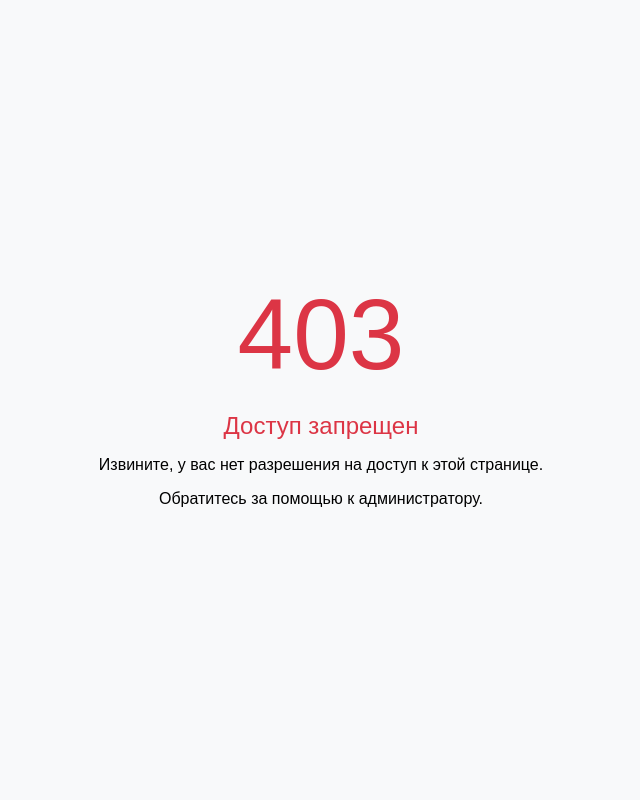
After one commit to Yuranium/Apartment-rental, a Python web app: template src/main/resources/templates/403.html in a window 1280 px wide. The commit adds this page. Shown: the whole page, without its empty margins (319-959 px from the left). Run offline with Jinja, Linux system fonts and the light colour scheme; the template is opened without the code that fills it, so the values that code supplies are empty.

```diff
--- /dev/null
+++ b/src/main/resources/templates/403.html
@@ -0,0 +1,44 @@
+<!DOCTYPE html>
+<html lang="en">
+<head>
+    <meta charset="UTF-8">
+    <meta name="viewport" content="width=device-width, initial-scale=1.0">
+    <title>Ошибка 403 - доступ запрещен</title>
+    <style>
+        body {
+            font-family: Arial, sans-serif;
+            margin: 0;
+            padding: 0;
+            background-color: #f8f9fa;
+        }
+        .container {
+            display: flex;
+            justify-content: center;
+            align-items: center;
+            height: 100vh;
+        }
+        .error-container {
+            text-align: center;
+        }
+        .error-code {
+            font-size: 100px;
+            color: #dc3545;
+            margin-bottom: 20px;
+        }
+        .error-message {
+            font-size: 24px;
+            color: #dc3545;
+        }
+    </style>
+</head>
+<body>
+<div class="container">
+    <div class="error-container">
+        <div class="error-code">403</div>
+        <div class="error-message">Доступ запрещен</div>
+        <p>Извините, у вас нет разрешения на доступ к этой странице.</p>
+        <p>Обратитесь за помощью к администратору.</p>
+    </div>
+</div>
+</body>
+</html>
--- a/src/main/resources/templates/adminPanel.html
+++ b/src/main/resources/templates/adminPanel.html
@@ -47,10 +47,10 @@
         <td th:text="${#dates.format(user.birthday, 'dd.MM.yyyy')}">День рождения</td>
         <td th:text="${user.getActive() ? 'Да' : 'Нет'}">Активность</td>
         <td>
-            <form th:action="@{/ban/{id}(id=${user.id})}" th:method="POST">
+            <form th:action="@{/admin/ban/{id}(id=${user.id})}" th:method="POST">
                 <input type="submit" value="Забанить" class="btn btn-danger">
             </form>
-            <form th:action="@{/unban/{id}(id=${user.id})}" th:method="POST">
+            <form th:action="@{/admin/unban/{id}(id=${user.id})}" th:method="POST">
                 <input type="submit" value="Разбанить" class="btn btn-danger">
             </form>
         </td>
--- a/src/main/resources/templates/userProfile.html
+++ b/src/main/resources/templates/userProfile.html
@@ -15,7 +15,7 @@
     <p><strong>Дата регистрации:</strong> <span th:text="${profileInfo.dateRegistration}"></span></p>
     <p><strong>День рождения:</strong> <span th:text="${profileInfo.birthday}"></span></p>
     <p><strong>Активен:</strong> <span th:text="${profileInfo.active ? 'Да' : 'Нет'}"></span></p>
-    <p><strong>Роли:</strong> <span th:each="role : ${profileInfo.roles}" th:text="${role.roleType}"></span></p>
+    <p><strong>Роли:</strong> <span th:text="${roles}" th:object="${roles}"></span></p>
 </div>
 
 <div class="profile-buttons" th:if="${profileInfo.email == principal}" th:object="${principal}">
```
Also changed, not shown: 3 other files.
